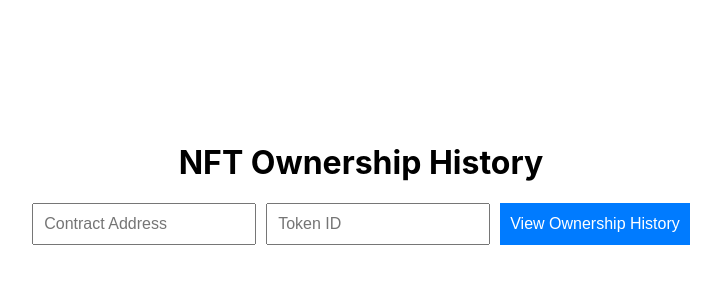
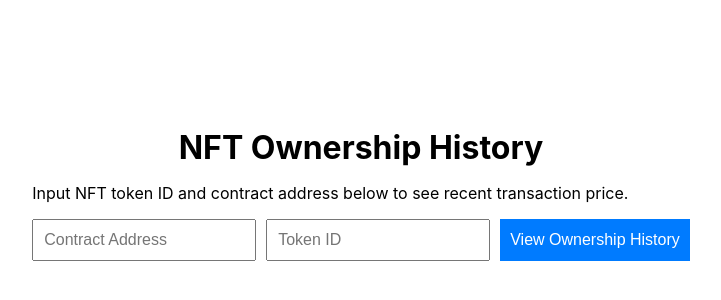
Before and after one commit to jonaszeutzius/nft-ownership-history, a React (Create React App) app: page / in a window 1280 px wide. Shown: the part 206-506 px from the top of the page, without its empty margins (279-1000 px from the left). Built offline with nearby package versions, Linux system fonts and the light colour scheme.

Commit message:
landing page format

```diff
--- a/src/App.css
+++ b/src/App.css
@@ -8,6 +8,7 @@
 
 .title {
   margin-top: 20px;
+  margin-bottom: 0;
   text-align: center;
 }
 
--- a/src/NFTDisplay.js
+++ b/src/NFTDisplay.js
@@ -71,6 +71,7 @@ const Wrapper = () => {
   return (
     <div>
       <h1 className='title'>NFT Ownership History</h1>
+      <p>Input NFT token ID and contract address below to see recent transaction price.</p>
       <div className='inputContainer'>
         <input type="text" placeholder="Contract Address" onChange={(e) => setContractAddress(e.target.value)} />
         <input type="text" placeholder="Token ID" onChange={(e) => setTokenId(e.target.value)} />
```
